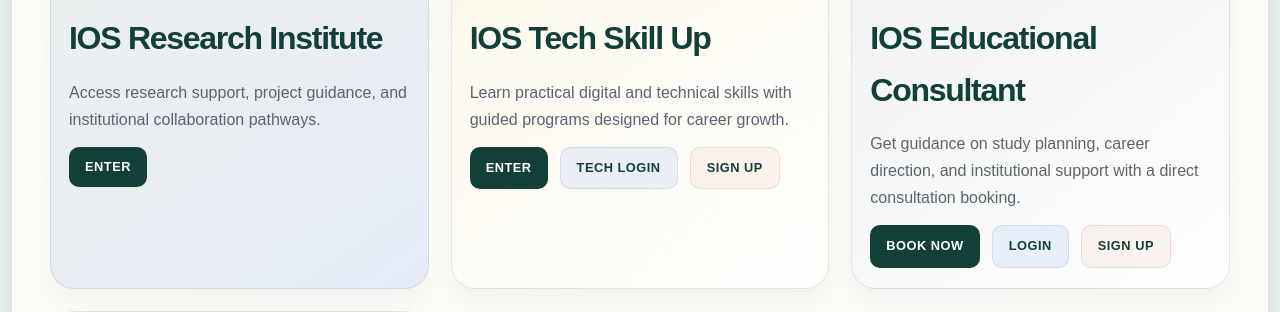
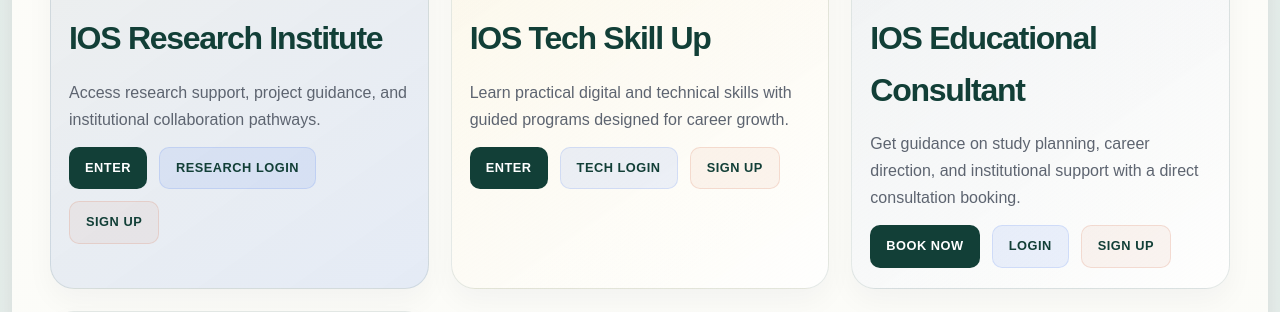
Before and after one commit to asunkemuhammed-oss/IOSInstitute, a Flask app: page / in a window 1280 px wide. Shown: the part 1347-1659 px from the top of the page. Run offline with Flask 3, Linux system fonts and the light colour scheme.

Commit message:
Add Research portal login and signup to homepage

```diff
--- a/templates/home.html
+++ b/templates/home.html
@@ -1125,6 +1125,8 @@
                 <p>Access research support, project guidance, and institutional collaboration pathways.</p>
                 <div class="portal-actions">
                   <a class="primary" href="/research-institute">Enter</a>
+                  <a class="secondary" href="/login?portal=research">Research Login</a>
+                  <a class="ghost" href="/register?portal=research">Sign up</a>
                 </div>
               </div>
 
```
